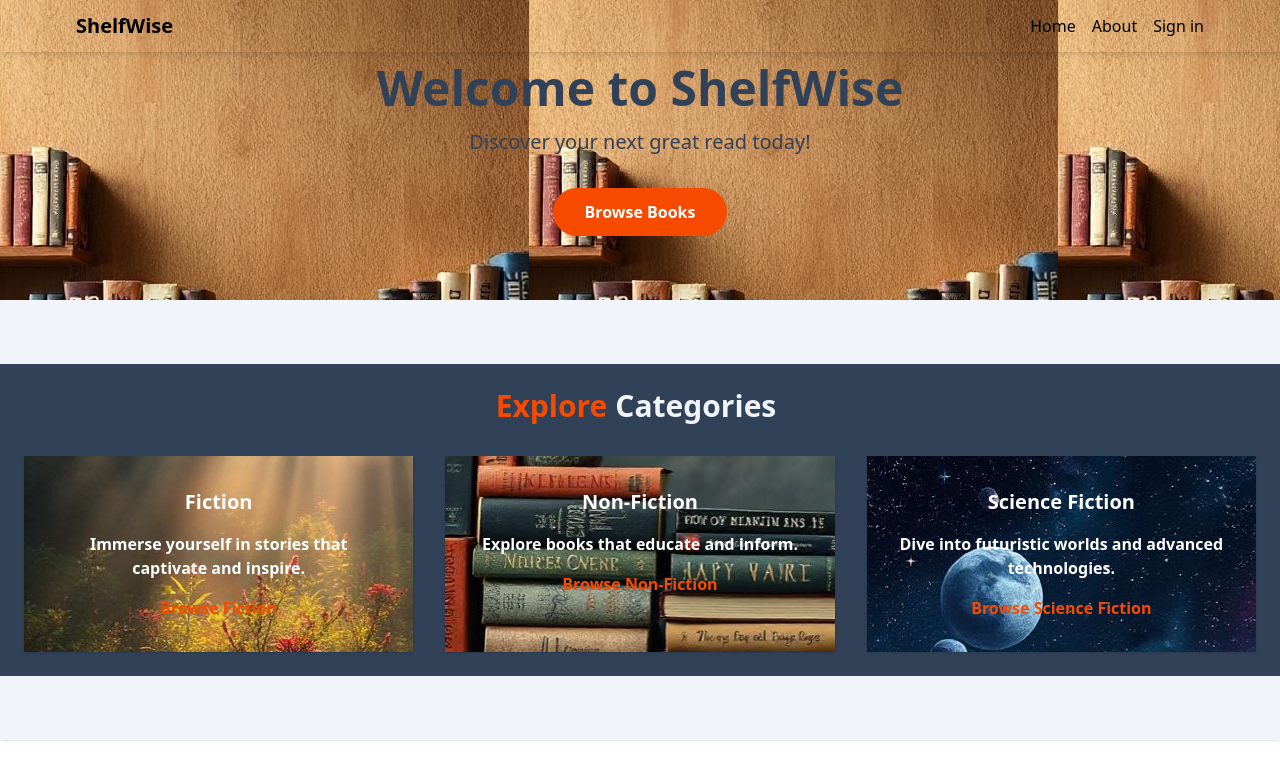
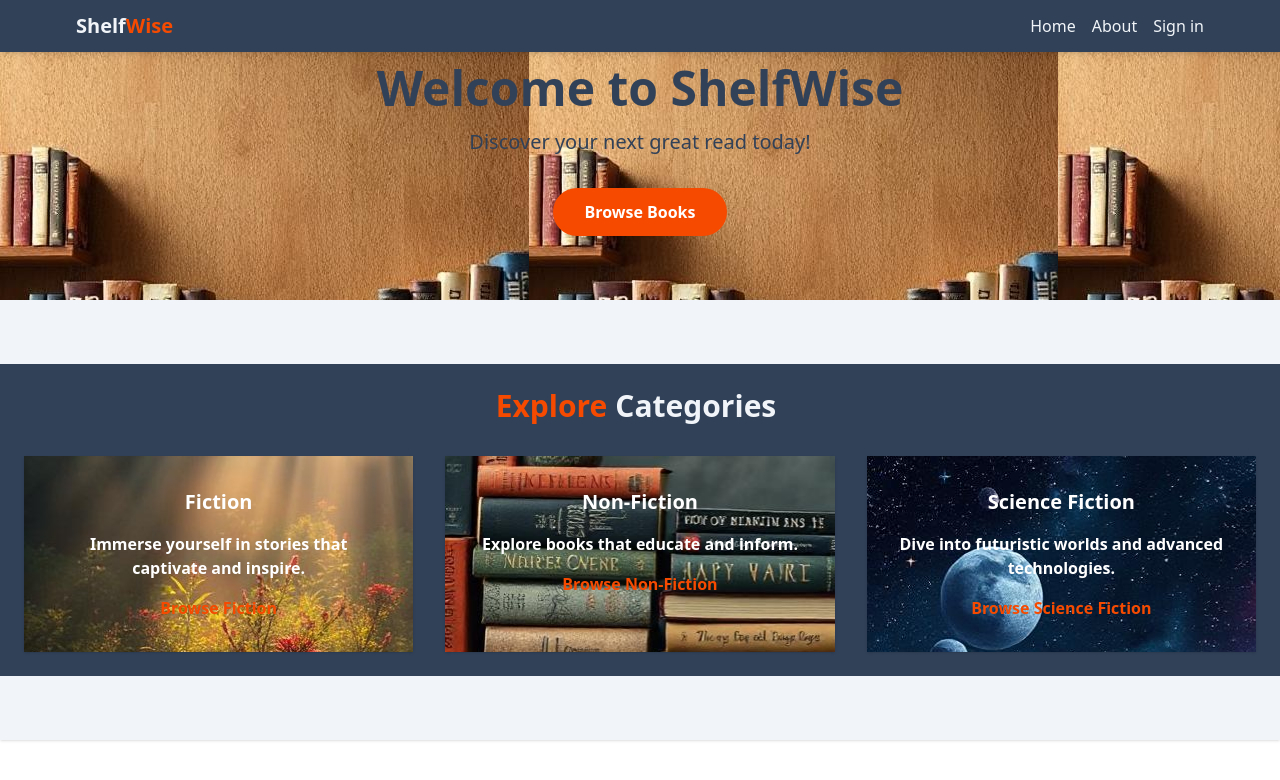
Before and after one commit to Siddhesh-yerramneni/SE-Project, a React (Vite) app in the folder Client/: page / in a window 1280 px wide. Shown: the top 780 px of the page. Built offline with nearby package versions, Linux system fonts and the light colour scheme.

Commit message:
updated Header

```diff
--- a/Client/src/components/Header.jsx
+++ b/Client/src/components/Header.jsx
@@ -5,20 +5,20 @@ import { useSelector } from 'react-redux';
 export default function Header() {
     // const { currentUser } = useSelector(state => state.user);
     return (
-        <header className='bg-navy-blue shadow-md fixed top-0 left-0 w-full z-50'>
+        <header className='bg-slate-700 shadow-md fixed top-0 left-0 w-full z-50'>
             <div className='flex justify-between items-center max-w-6xl mx-auto p-3'>
                 <Link to='/'>
                     <h1 className='font-bold text-sm sm:text-xl flex flex-wrap'>
-                        <span className='text-cream-white'>Shelf</span>
-                        <span className='text-vibrant-orange'>Wise</span>
+                        <span className='text-slate-100'>Shelf</span>
+                        <span className='text-orange-600'>Wise</span>
                     </h1>
                 </Link>
                 <ul className='flex gap-4'>
-                    <Link to='/'><li className='hidden sm:inline text-cream-white hover:underline'>Home</li></Link>
-                    <Link to='/about'><li className='hidden sm:inline text-cream-white hover:underline'>About</li></Link>
-                    {/* {currentUser && currentUser.isAdmin && (<Link to='/addBooks'><li className='hidden sm:inline text-cream-white hover:underline'>Add books</li></Link>)}
-            {currentUser && currentUser.isAdmin && (<Link to='/manageBooks'><li className='hidden sm:inline text-cream-white hover:underline'>Manage books</li></Link>)}
-            {currentUser && currentUser.isAdmin && (<Link to='/manageReviews'><li className='hidden sm:inline text-cream-white hover:underline'>Manage reviews</li></Link>)} */}
+                    <Link to='/'><li className='hidden sm:inline text-slate-100 hover:underline'>Home</li></Link>
+                    <Link to='/about'><li className='hidden sm:inline text-slate-100 hover:underline'>About</li></Link>
+                    {/* {currentUser && currentUser.isAdmin && (<Link to='/addBooks'><li className='hidden sm:inline text-slate-100 hover:underline'>Add books</li></Link>)}
+            {currentUser && currentUser.isAdmin && (<Link to='/manageBooks'><li className='hidden sm:inline text-slate-100 hover:underline'>Manage books</li></Link>)}
+            {currentUser && currentUser.isAdmin && (<Link to='/manageReviews'><li className='hidden sm:inline text-slate-100 hover:underline'>Manage reviews</li></Link>)} */}
                     {/* <Link to='/profile'>
             {currentUser ? (
               <img
@@ -27,11 +27,11 @@ export default function Header() {
                 alt='profile'
               />
             ) : (
-              <li className='hidden sm:inline text-cream-white hover:underline'>Sign in</li>
+              <li className='hidden sm:inline text-slate-100 hover:underline'>Sign in</li>
             )}
           </Link> */}
                     <Link to="/login">
-                        <li className='hidden sm:inline text-cream-white hover:underline'>Sign in</li>
+                        <li className='hidden sm:inline text-slate-100 hover:underline'>Sign in</li>
                     </Link>
 
                 </ul>
```
